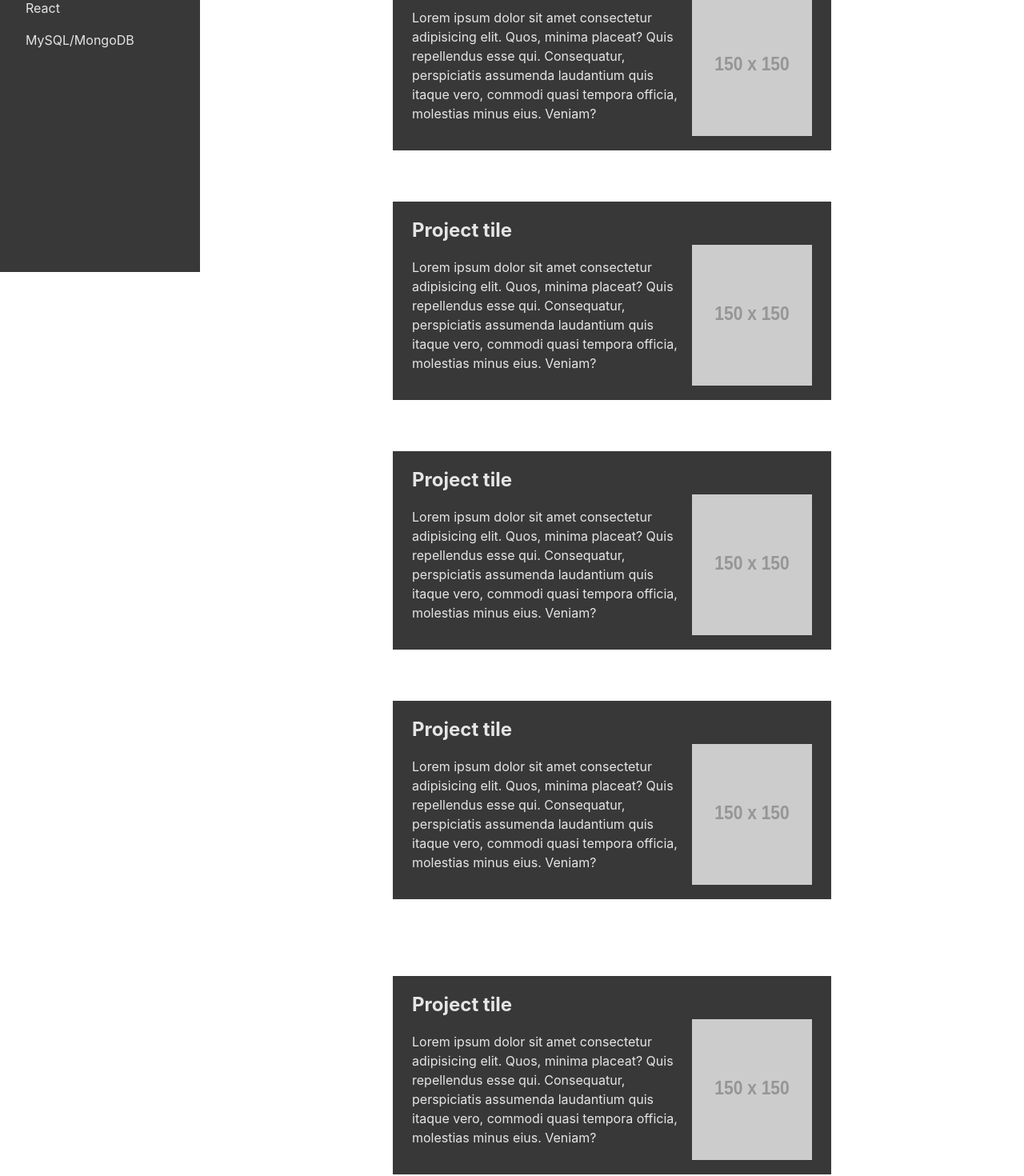
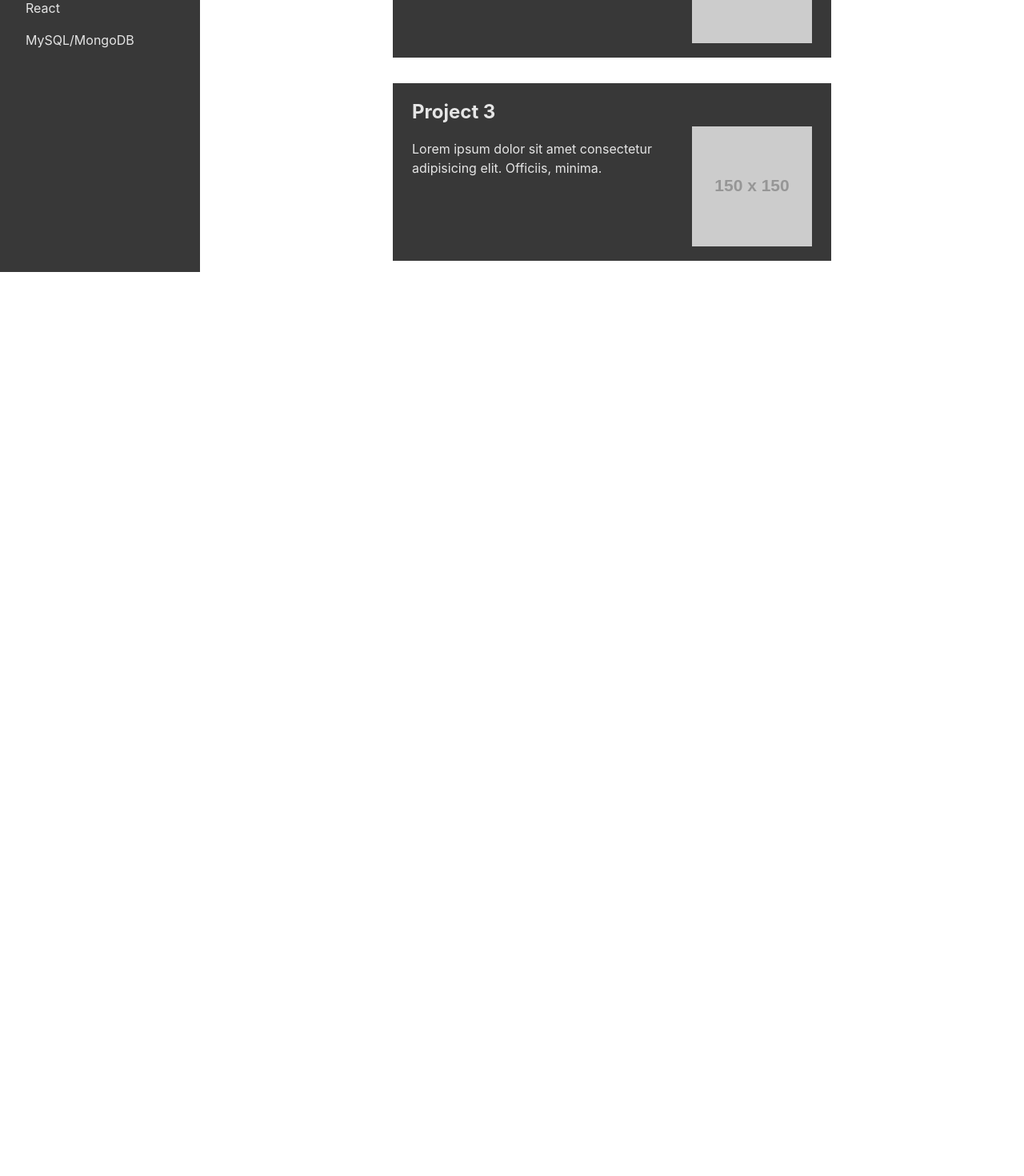
Before and after one commit to Zoldyako/zoldyako_site, a React (Vite) app: page / in a window 1280 px wide. Shown: the part 460-1930 px from the top of the page at 80% size. After the commit the page ends 800 px from the top, so only its background shows below. Built offline with nearby package versions, Linux system fonts and the light colour scheme.

Commit message:
Updated Projects component

```diff
--- a/src/components/projects/Projects.jsx
+++ b/src/components/projects/Projects.jsx
@@ -1,43 +1,13 @@
 import styles from './Projects.module.css'
 
-export default function Project() {
+export default function Project({name, desc, img}) {
     return (
         <>
-            <div className={styles.container}>
-                <div className={styles.project}>
-                    <h2>Project tile</h2>
-                    <div className={styles.desc}>
-                        <p>Lorem ipsum dolor sit amet consectetur adipisicing elit. Quos, minima placeat? Quis repellendus esse qui. Consequatur, perspiciatis assumenda laudantium quis itaque vero, commodi quasi tempora officia, molestias minus eius. Veniam?</p>
-                        <img src="https://placehold.co/150/png" alt="Projects preview image" />
-                    </div>
-                </div>
-                <div className={styles.project}>
-                    <h2>Project tile</h2>
-                    <div className={styles.desc}>
-                        <p>Lorem ipsum dolor sit amet consectetur adipisicing elit. Quos, minima placeat? Quis repellendus esse qui. Consequatur, perspiciatis assumenda laudantium quis itaque vero, commodi quasi tempora officia, molestias minus eius. Veniam?</p>
-                        <img src="https://placehold.co/150/png" alt="Projects preview image" />
-                    </div>
-                </div>
-                <div className={styles.project}>
-                    <h2>Project tile</h2>
-                    <div className={styles.desc}>
-                        <p>Lorem ipsum dolor sit amet consectetur adipisicing elit. Quos, minima placeat? Quis repellendus esse qui. Consequatur, perspiciatis assumenda laudantium quis itaque vero, commodi quasi tempora officia, molestias minus eius. Veniam?</p>
-                        <img src="https://placehold.co/150/png" alt="Projects preview image" />
-                    </div>
-                </div>
-                <div className={styles.project}>
-                    <h2>Project tile</h2>
-                    <div className={styles.desc}>
-                        <p>Lorem ipsum dolor sit amet consectetur adipisicing elit. Quos, minima placeat? Quis repellendus esse qui. Consequatur, perspiciatis assumenda laudantium quis itaque vero, commodi quasi tempora officia, molestias minus eius. Veniam?</p>
-                        <img src="https://placehold.co/150/png" alt="Projects preview image" />
-                    </div>
-                </div>
-                <div className={styles.project}>
-                    <h2>Project tile</h2>
-                    <div className={styles.desc}>
-                        <p>Lorem ipsum dolor sit amet consectetur adipisicing elit. Quos, minima placeat? Quis repellendus esse qui. Consequatur, perspiciatis assumenda laudantium quis itaque vero, commodi quasi tempora officia, molestias minus eius. Veniam?</p>
-                        <img src="https://placehold.co/150/png" alt="Projects preview image" />
-                    </div>
+            <div className={styles.project_component}>
+                <h2>{name}</h2>
+                <div className={styles.desc}>
+                    <p>{desc}</p>
+                    <img src={img} alt="Projects preview image" />
                 </div>
             </div>
         </>
--- a/src/components/projects/Projects.module.css
+++ b/src/components/projects/Projects.module.css
@@ -1,27 +1,23 @@
-.container {
+.project_component {
     display: flex;
-    justify-content: center;
-    align-content: start;
-    flex-wrap: wrap;
-    width: 100%;
-    overflow-y: auto;
-}
-
-.project {
+    flex-direction: column;
     color: rgba(255, 255, 255, 0.87);
     background-color: #383838;
     height: fit-content;
     max-width: 500px;
+    min-width: 350px;
     padding: 18px 24px;
-    margin: 32px;
 
-    & h2 {
-        margin: 0;
-        padding: 0;
-    }
+    & h2 { margin: 0; }
 }
+
 
 .desc {
     display: flex;
+    justify-content: space-between;
     gap: 12px;
+
+    & img {
+        height: 150px;
+    }
 }
```
